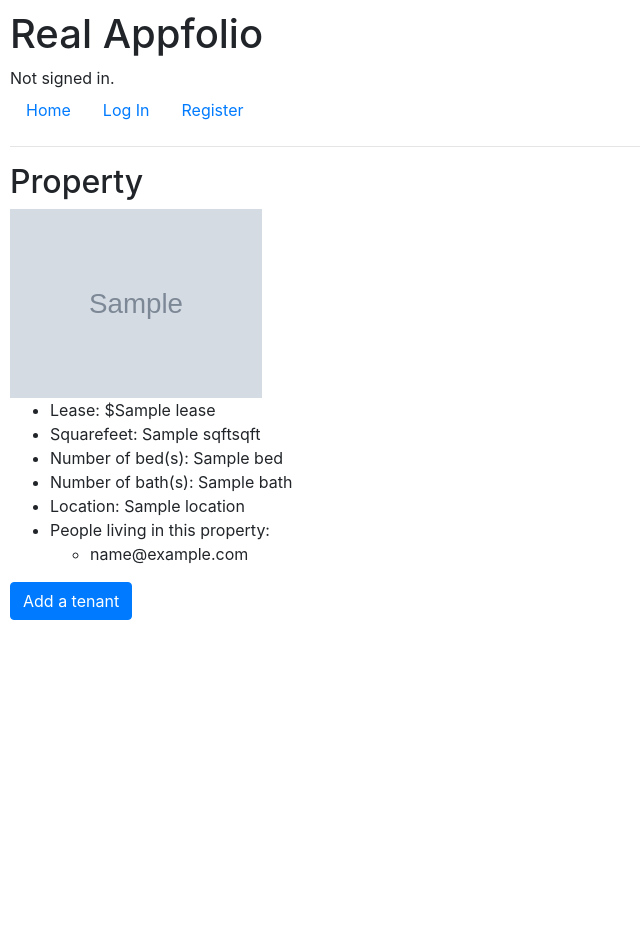
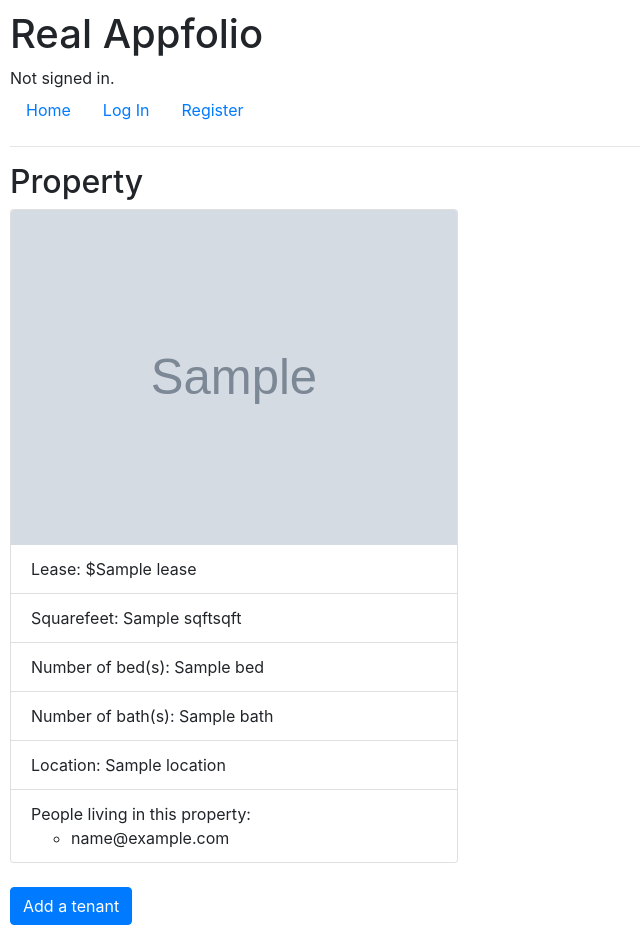
Before and after one commit to cheetiantey/property-management-web-app, a Django app: template management/templates/management/property_page.html in a window 1280 px wide. Shown: the whole page, without its empty margins (0-640 px from the left). Before the commit the page ends 620 px from the top, so only its background shows below. Run offline with Django 3.2, Linux system fonts and the light colour scheme; the template is opened without the code that fills it: most values are stand-ins (such as "Sample title", 1, 10 or a date in 2020); grey boxes marked "Sample" are stand-in pictures; some libraries are stand-ins or nearby versions.

Commit message:
Update property_page.html

```diff
--- a/management/templates/management/property_page.html
+++ b/management/templates/management/property_page.html
@@ -3,17 +3,17 @@
 {% block body %}
     <h2>Property</h2>
 
-    {%  if unit.photo  %}
-        <img src="{{  unit.photo  }}" width="20%" height="20%">
-    {%  endif  %}
-
-    <ul>
-        <li>Lease: ${{  unit.lease  }}</li>
-        <li>Squarefeet: {{  unit.sqft  }}sqft</li>
-        <li>Number of bed(s): {{  unit.bed  }}</li>
-        <li>Number of bath(s): {{  unit.bath  }}</li>
-        <li>Location: {{  unit.location  }}</li>
-        <li>People living in this property:
+    <div class="card" style="width: 28rem;">
+        <a href="{%  url 'property_page'  unit.id  %}">
+            <img src="{{  unit.photo  }}" class="card-img-top">
+        </a>
+        <ul class="list-group list-group-flush">
+            <li class="list-group-item">Lease: ${{  unit.lease  }}</li>
+            <li class="list-group-item">Squarefeet: {{  unit.sqft  }}sqft</li>
+            <li class="list-group-item">Number of bed(s): {{  unit.bed  }}</li>
+            <li class="list-group-item">Number of bath(s): {{  unit.bath  }}</li>
+            <li class="list-group-item">Location: {{  unit.location  }}</li>
+            <li class="list-group-item">People living in this property:
                 <ul id="people">
                     {%  for person in people  %}
                         <li>{{  person.email  }}</li>
@@ -21,6 +21,8 @@
                 </ul>
             </li>
         </ul>
+    </div>
+    <br>
 
     <button class="btn btn-primary" id="add_tenant" data-unit="{{  unit.id  }}" href="#">Add a tenant</button> <br>
 
```
Lines whose indentation alone changed are shown as unchanged.
